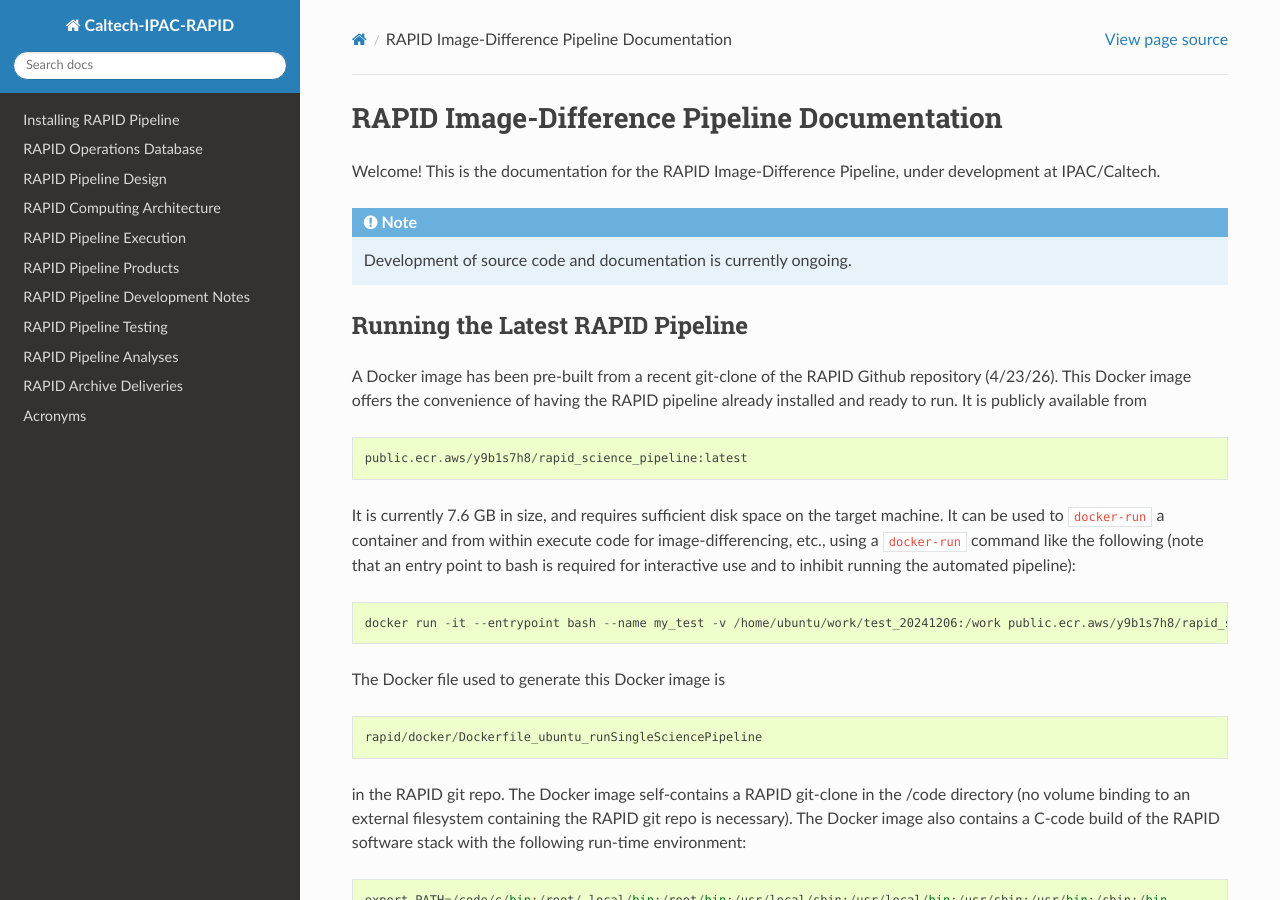
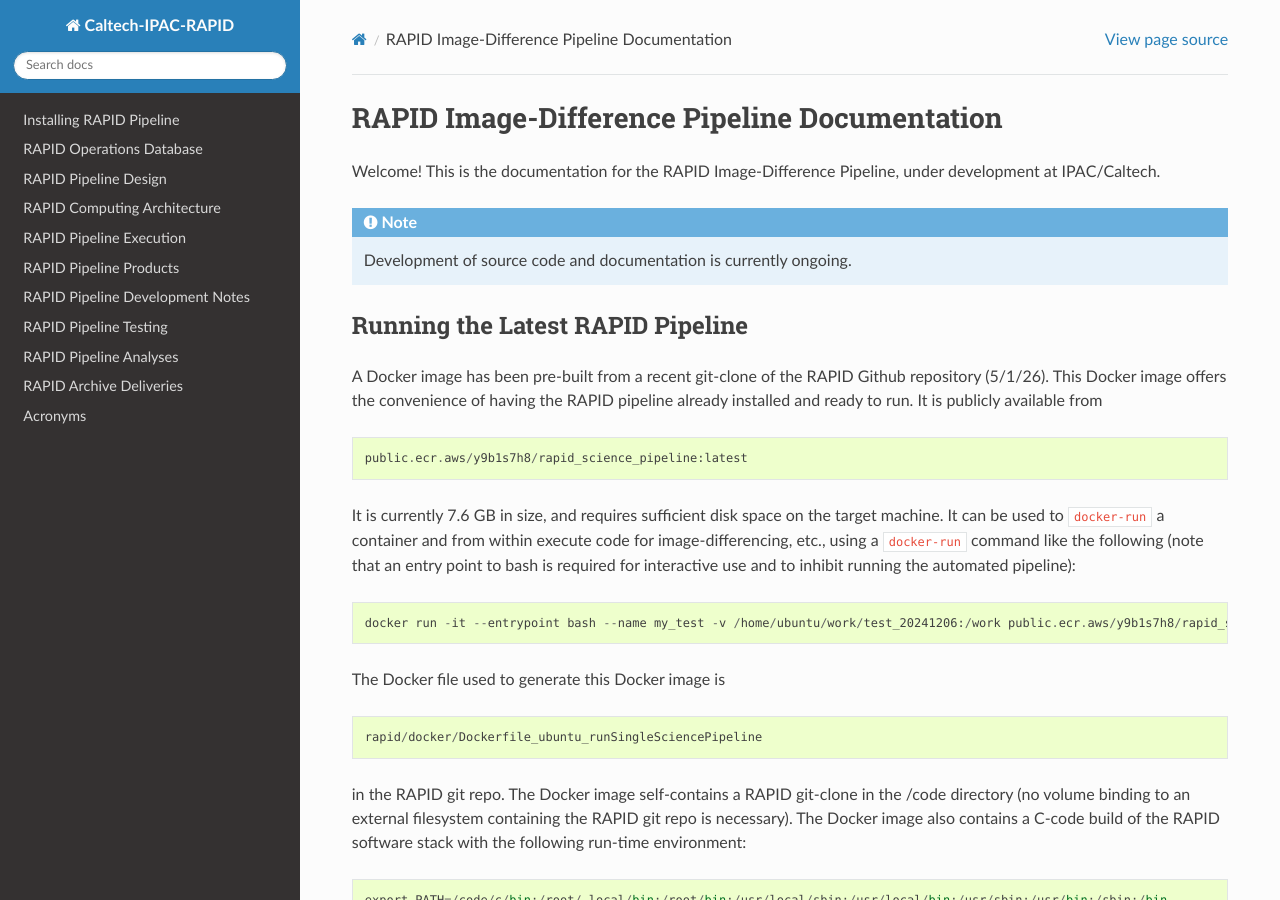
Before and after one commit to Caltech-IPAC/rapid, a Sphinx documentation site: the page built from docs/source/index.rst, in a window 1280 px wide and 900 px high. Built offline with Sphinx 7.4.7 and the Read the Docs theme 3.1.0, drawn with Linux system fonts in a browser that asks for light colours.

Commit message:
Updated latest build date of RAPID-pipeline Docker image.

```diff
--- a/docs/source/index.rst
+++ b/docs/source/index.rst
@@ -18,7 +18,7 @@ Running the Latest RAPID Pipeline
 *************************************
 
 A Docker image has been pre-built from a recent git-clone of the RAPID Github
-repository (4/23/26).
+repository (5/1/26).
 This Docker image offers the convenience of having the RAPID
 pipeline already installed and ready to run.  It is publicly available from
 
```
